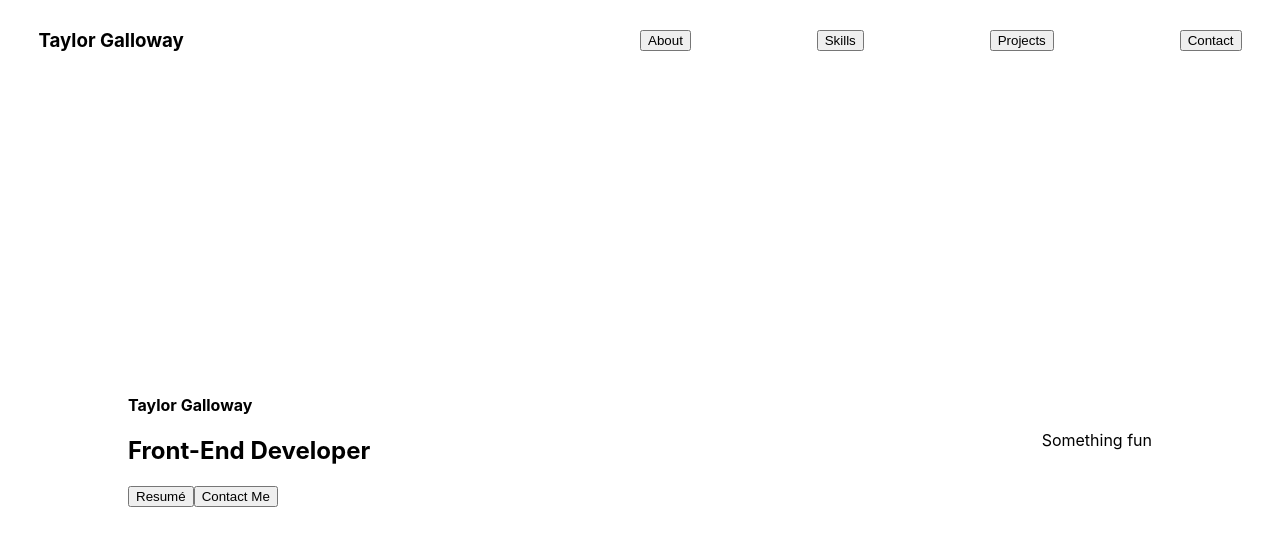
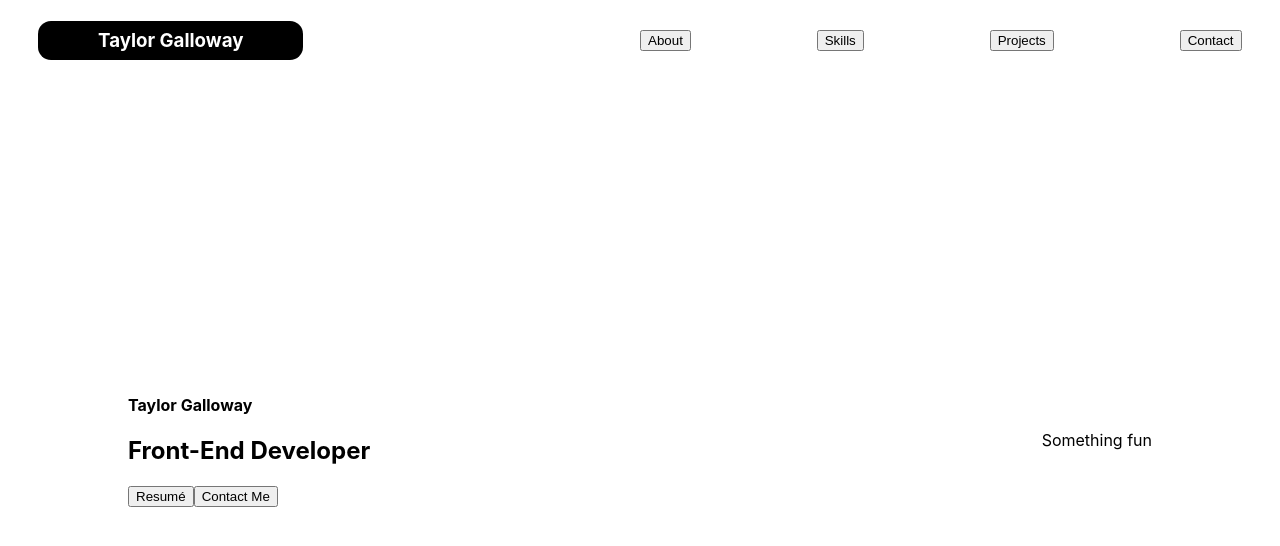
Before and after one commit to tylrs/taylor-portfolio, a React (Create React App) app: page / in a window 1280 px wide. Shown: the top 546 px of the page. Built offline with nearby package versions, Linux system fonts and the light colour scheme.

Commit message:
Add styling to nav title

```diff
--- a/src/components/App/App.css
+++ b/src/components/App/App.css
@@ -16,6 +16,20 @@ nav {
     justify-content: space-between;
 }
 
+.header-title-container {
+    align-items: center;
+    background-color: black;
+    border-radius: 13px;
+    width: 44%;
+}
+
+.header-title {
+    align-items: center;
+    color: white;
+    margin: 1vh;
+    text-align: center;
+}
+
 .primary-content-container {
     height: 90vh;
 }
--- a/src/components/App/App.js
+++ b/src/components/App/App.js
@@ -5,7 +5,9 @@ const App = () => {
     return (
         <main>
             <header className='header-container'>
-                <h3 className='header-title'>Taylor Galloway</h3>
+                <div className='header-title-container'>
+                    <h3 className='header-title'>Taylor Galloway</h3>
+                </div>
                 <nav>
                     <button className='About'>About</button>
                     <button className='Skills'>Skills</button>
```
